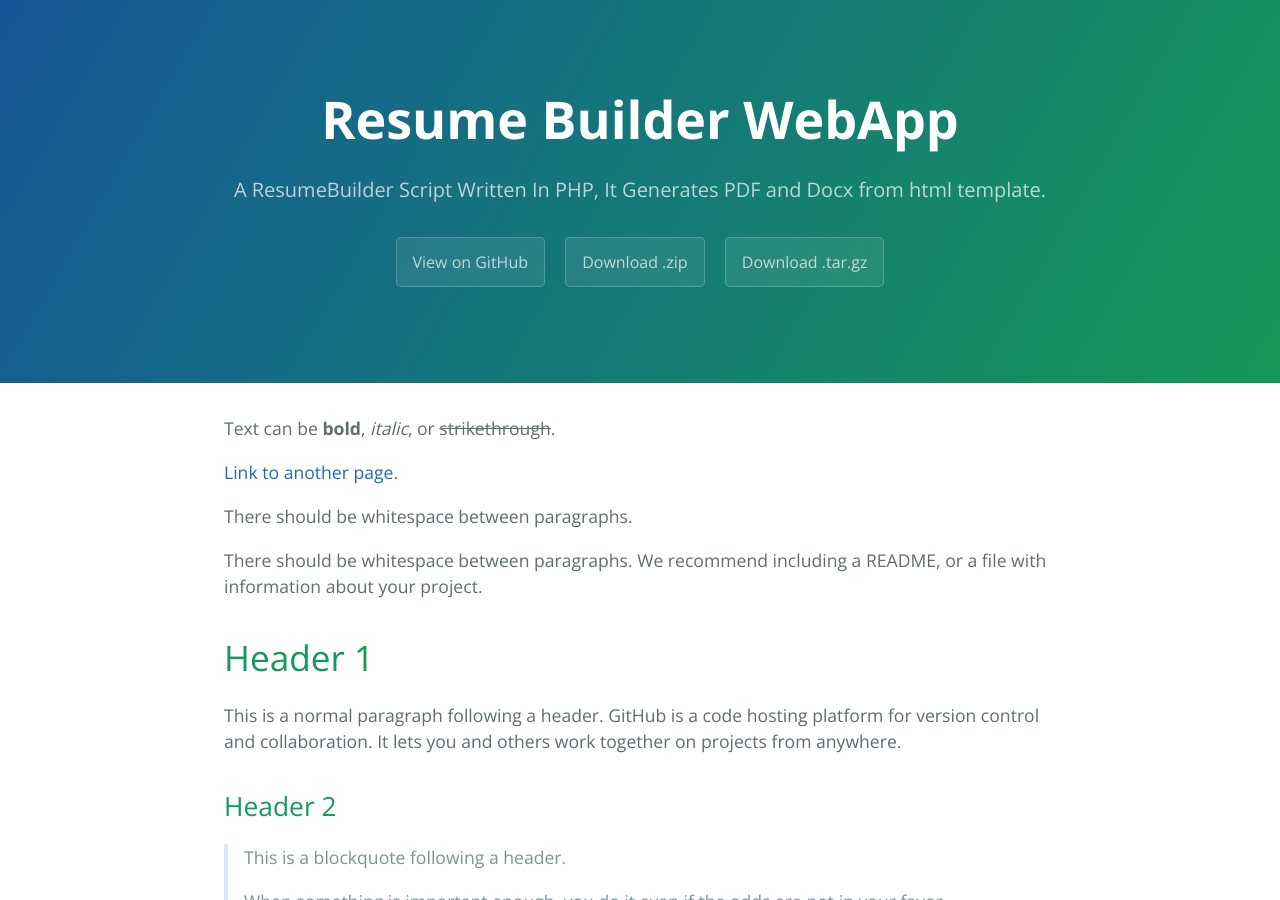
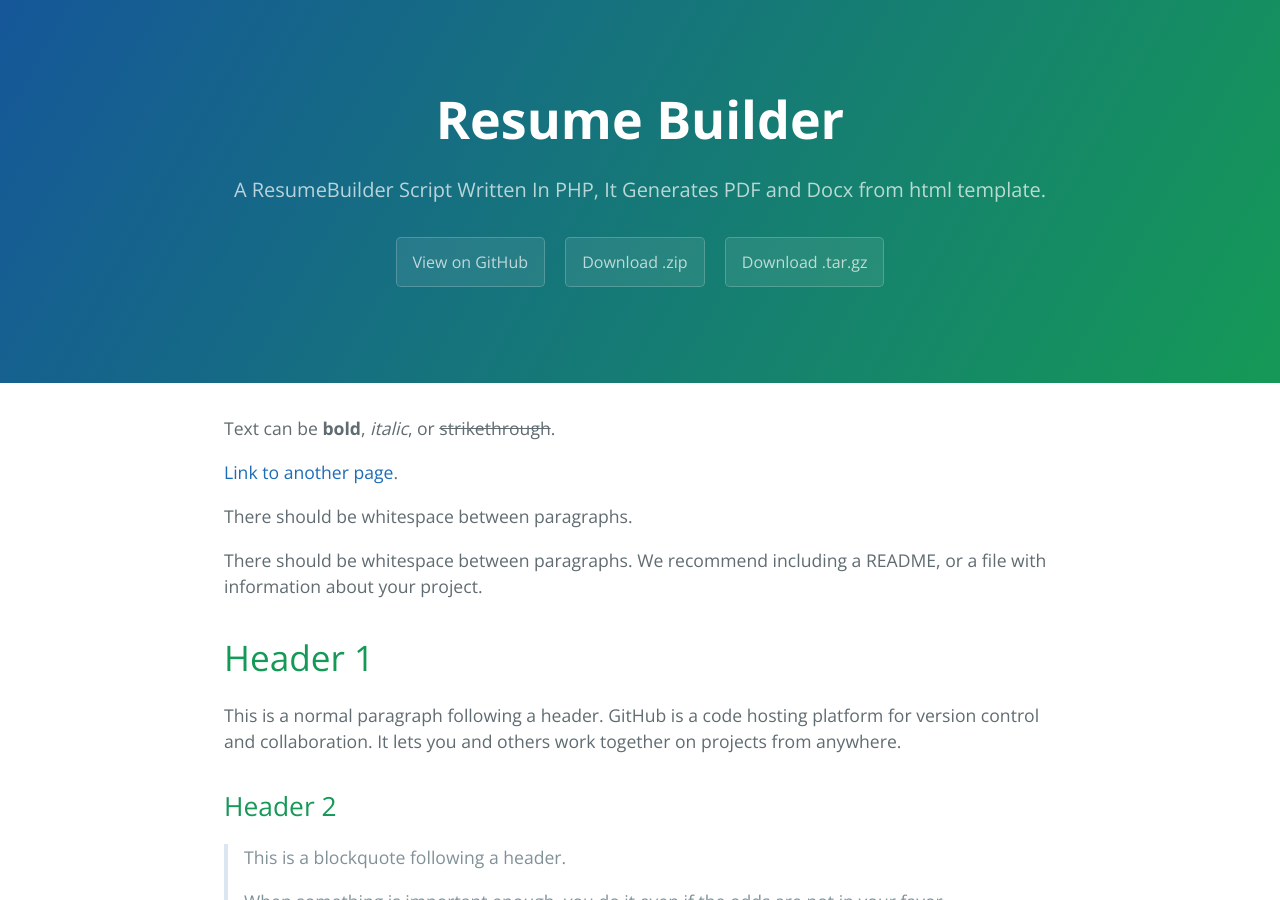
Before and after one commit to Infogiants/resumebuilder, a Jekyll site: the page built from docs/index.md, in a window 1280 px wide and 900 px high. Built offline with Jekyll 4.4.1, drawn with Linux system fonts in a browser that asks for light colours.

Commit message:
Update _config.yml

```diff
--- a/docs/_config.yml
+++ b/docs/_config.yml
@@ -1,4 +1,4 @@
-title: Resume Builder WebApp
+title: Resume Builder
 description: A ResumeBuilder Script Written In PHP, It Generates PDF and Docx from html template.
 show_downloads: true
 google_analytics:
```
